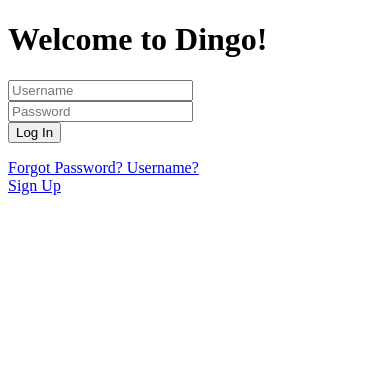
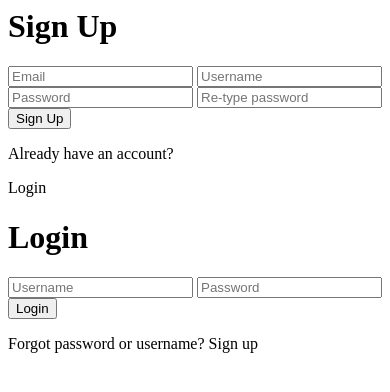
Before and after one commit to thedgglmister/dingo-server, a Flask app: page / in a window 390 px wide. Shown: the top 392 px of the page. Run offline with Flask 2, Linux system fonts and the light colour scheme; some libraries are stand-ins or nearby versions.

Commit message:
tesing for mobile

```diff
--- a/dingo.py
+++ b/dingo.py
@@ -4,6 +4,7 @@ from werkzeug.security import generate_password_hash, check_password_hash
 from werkzeug.utils import secure_filename
 from os import urandom, path, environ
 import random ##
+import json
 from breed_classifier.inference.classify import infer
 from breed_classifier.common import consts
 from urllib import parse
@@ -99,22 +100,30 @@ def email_availability():
 
 
 
-@app.route("/", methods=["GET", "POST"])
-def login():
-	if request.method == "POST":
-		username = request.form.get("username")
-		pw = request.form.get("password")
-		error_msg = validate_user(username, pw)
-		if error_msg == None:
-			session["username"] = username
-			return redirect(url_for('user', username = username))
-		else:
-			return render_template("login.html", error_msg = error_msg)
+# @app.route("/", methods=["GET", "POST"])
+# def login():
+# 	if request.method == "POST":
+# 		username = request.form.get("username")
+# 		pw = request.form.get("password")
+# 		error_msg = validate_user(username, pw)
+# 		if error_msg == None:
+# 			session["username"] = username
+# 			return redirect(url_for('user', username = username))
+# 		else:
+# 			return render_template("login.html", error_msg = error_msg)
+# 	else:
+# 		if "username" in session:
+# 			return redirect(url_for('user', username = session["username"]))
+# 		else:
+# 			return render_template("login.html")
+
+@app.route("/", methods=["GET"])      ####NEW#####
+def init():
+	if session.get('username'):
+		return render_template('user.html')
 	else:
-		if "username" in session:
-			return redirect(url_for('user', username = session["username"]))
-		else:
-			return render_template("login.html")
+		return render_template('signup.html')
+
 
 
 
@@ -130,23 +139,54 @@ def login():
 ######################
 
 
-@app.route("/signup", methods=["GET", "POST"])
+# @app.route("/signup", methods=["GET", "POST"])
+# def signup():
+# 	if request.method == "POST":
+# 		username = request.form['username']
+# 		email = request.form['email']
+# 		pw = request.form["password"]
+# 		conn = db_connect()
+# 		c = conn.cursor()
+# 		c.execute("""INSERT INTO users (username, password, email) VALUES (%s, %s, %s);""", (username, generate_password_hash(pw), email))
+# 		conn.commit()
+# 		conn.close()
+# 		session["username"] = username
+# 		return redirect(url_for('user', username = username))
+# 	elif "username" in session:
+# 		return redirect(url_for('user', username = session["username"]))
+# 	else:
+# 		return render_template("signup.html")
+
+@app.route("/signup", methods=["POST"])   ####NEW#####
 def signup():
-	if request.method == "POST":
-		username = request.form['username']
-		email = request.form['email']
-		pw = request.form["password"]
-		conn = db_connect()
-		c = conn.cursor()
-		c.execute("""INSERT INTO users (username, password, email) VALUES (%s, %s, %s);""", (username, generate_password_hash(pw), email))
-		conn.commit()
-		conn.close()
-		session["username"] = username
-		return redirect(url_for('user', username = username))
-	elif "username" in session:
-		return redirect(url_for('user', username = session["username"]))
-	else:
-		return render_template("signup.html")
+	response = {}
+	username = request.form['username']
+	email = request.form['email']
+	pw = request.form["password"]
+
+
+	conn = db_connect()
+	c = conn.cursor()
+
+	#check if username or email already exist
+	c.execute("""SELECT username FROM users WHERE username = %s;""", (username,))
+	if c.fetchone():
+		response['error'] = "username already exists"
+		return json.dump(response)
+	c.execute("""SELECT email FROM users WHERE email = %s;""", (email,))
+	if c.fetchone():
+		response['error'] = "email has already been used"
+		return json.dump(response)
+	c.execute("""INSERT INTO users (username, password, email) VALUES (%s, %s, %s);""", (username, generate_password_hash(pw), email))
+	conn.commit()
+	conn.close()
+	session["username"] = username
+	response['new_page'] = render_template('user.html')
+	return json.dump(response)
+
+
+
+
 
 
 @app.route("/logout")
@@ -352,9 +392,7 @@ def handle_request(requester, confirm):
 	conn.close()
 	return redirect(url_for('user', username=username))
 
-@app.route("/ios_test")
-def ios_test():
-	return "ios_test worked"
+
 
 
 
--- a/templates/signup.html
+++ b/templates/signup.html
@@ -1,26 +1,24 @@
-<!DOCTYPE html>
-<html>
+<div id="sign_up_page">
+    <h1>Sign Up</h1>
+	<form id="sign_up_form">
+		<input id="email" type="text" name="email" placeholder="Email" />
+		<input id="username" type="text" name="username" placeholder="Username" />
+		<input id="pw1" type="password" name="password" placeholder="Password" />
+		<input id="pw2" type="password" placeholder="Re-type password" />
+		<button>Sign Up</button>
+	</form>
+	<p>Already have an account?</p>
+	<a id="login">Login</a>
+</div>
 
-<head>
-    <meta name="viewport" content="width=device-width, initial-scale=1.0">
-    <script src="https://ajax.googleapis.com/ajax/libs/jquery/3.2.1/jquery.min.js"></script>
-    <script type="text/javascript" src="static/js/signup.js"></script>
-</head>
 
-<body>
-	<a href="/">&#8619 Login<a>
-    <h1>Sign Up</h1>
-	<form id="form" action="/signup" method="post">
-		<input id="email" type="text" name="email" placeholder="Email">
-		<p id="email_error"> {{ email_error_msg }} <p>
-		<input id="username" type="text" name="username" placeholder="Username">
-		<p id="username_error"><p>
-		<input id="pw1" type="password" name="password" placeholder="Password">
-		<p id="pw1_error"><p>
-		<input id="pw2" type="password" placeholder="Re-type password">
-		<p id="pw2_error"> {{pw2_error_msg}} <p>
-		<input id="submit" type="submit" value="Sign Up">
+<div id="login_page">
+    <h1>Login</h1>
+	<form id="login_form">
+		<input id="login_username" type="text" name="username" placeholder="Username">
+		<input id="login_pw" type="password" name="password" placeholder="Password">
+		<button>Login</button>
 	</form>
-</body>
-
-</html>
+	<a>Forgot password or username?</a>
+	<a>Sign up</a>
+</div>
```
Also changed, not shown: templates/user.html (+20 -0 lines).
